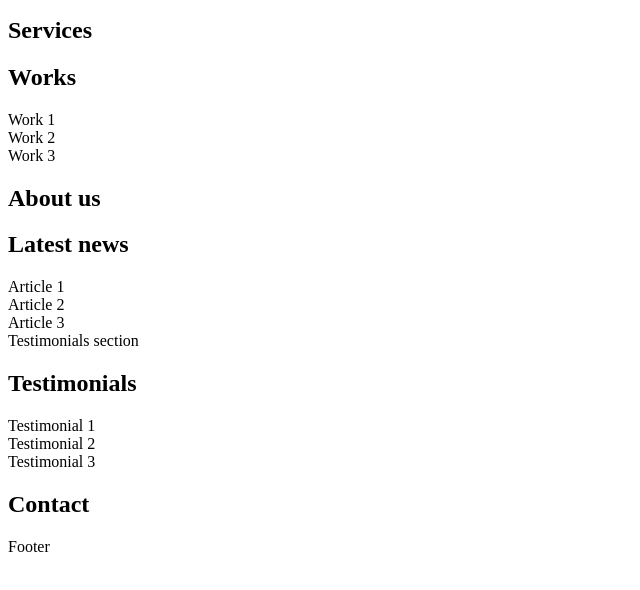
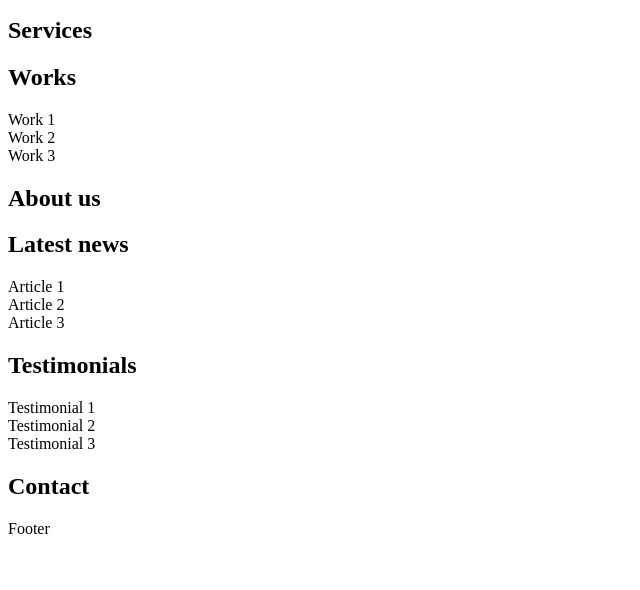
Before and after one commit to Atya22/holbertonschool-web_front_end, a plain HTML site: page html_advanced/9-index.html in a window 1280 px wide. Shown: the part 110-700 px from the top of the page, without its empty margins (0-640 px from the left). Drawn offline with Linux system fonts and the light colour scheme.

Commit message:
Update testimonials section

```diff
--- a/html_advanced/9-index.html
+++ b/html_advanced/9-index.html
@@ -40,7 +40,7 @@
             <article>Article 2</article>
             <article>Article 3</article>
         </section>
-        <section>Testimonials section
+        <section>
             <h2>Testimonials</h2>
             <article>Testimonial 1</article>
             <article>Testimonial 2</article>
```
